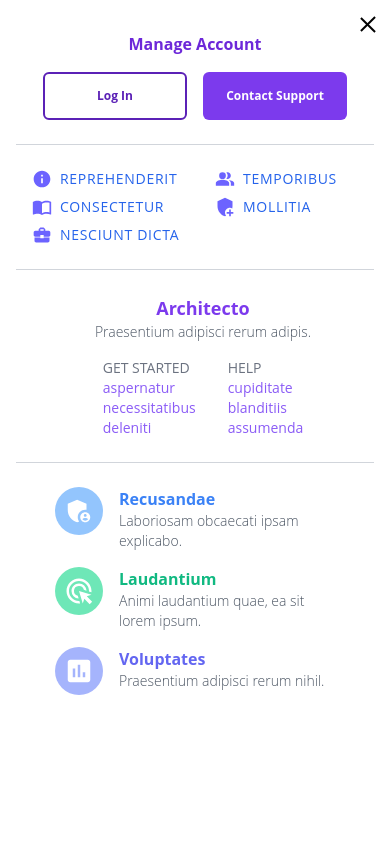
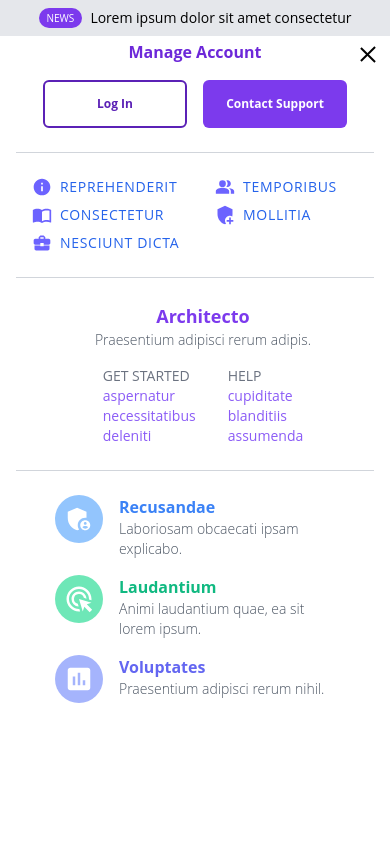
Before and after one commit to felec/landing-template, a React (Create React App) app: page / in a window 390 px wide. Both pictures are taken after a click on the element 348 px from the left and 74 px from the top of the page. Shown: the top 844 px of the page. Built offline with nearby package versions, Linux system fonts and the light colour scheme.

Commit message:
fix banner zindex, nav drawer x offset

```diff
--- a/src/pages/home/Banner.tsx
+++ b/src/pages/home/Banner.tsx
@@ -20,7 +20,7 @@ const langVariants = {
 
 export const Banner = () => {
   return (
-    <div className='flex justify-center lg:justify-between lg:px-16 py-2 bg-gray-200 z-40'>
+    <div className='flex justify-center lg:justify-between lg:px-16 py-2 bg-gray-200 z-50'>
       <div></div>
 
       <a href='#' className='flex text-sm'>
--- a/src/pages/home/HeaderNav.tsx
+++ b/src/pages/home/HeaderNav.tsx
@@ -53,7 +53,7 @@ export const HeaderNav = ({ inView }: { inView: boolean }) => {
             width: '100vw',
             backgroundColor: '#fff',
           }}
-          className='lg:hidden fixed top-0 right-0 overflow-y-scroll overflow-x-hidden lg:overflow-auto'
+          className='lg:hidden fixed top-2 right-0 overflow-y-scroll overflow-x-hidden lg:overflow-auto'
         >
           {renderNavContent(navItems[0], true)}
         </motion.div>
@@ -61,7 +61,7 @@ export const HeaderNav = ({ inView }: { inView: boolean }) => {
         <motion.div
           initial={false}
           animate={{
-            translateY: isOpen ? -50 : 0,
+            translateY: isOpen ? -20 : 0,
             translateX: isOpen ? 20 : 0,
             transition: {
               type: 'tween',
```
